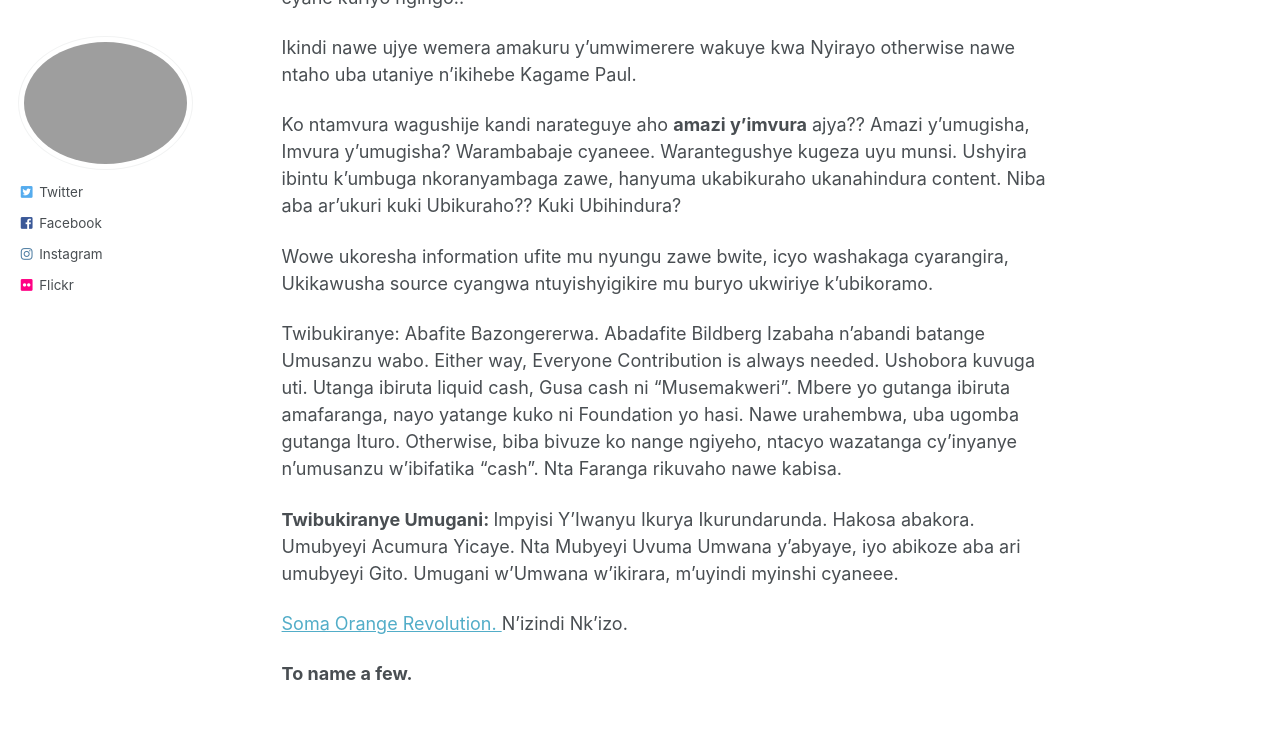
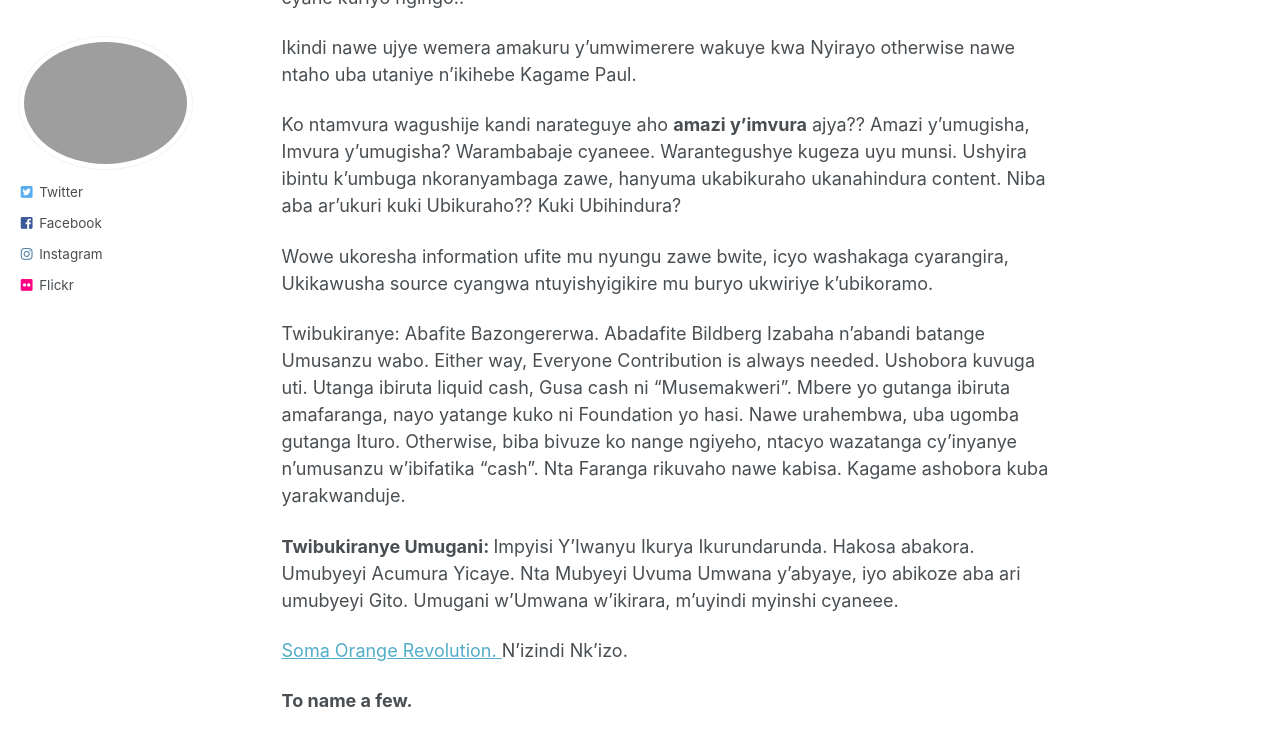
Before and after one commit to phdcsseiden/phdcsseiden.github.io, a Jekyll site: the page built from _pages/Gitwaza.md, in a window 1280 px wide and 900 px high, scrolled down 1229 px. Shown: the top 746 px of the window. Built offline with Jekyll 4.4.1, drawn with Linux system fonts in a browser that asks for light colours.

Commit message:
Update Gitwaza.md

```diff
--- a/_pages/Gitwaza.md
+++ b/_pages/Gitwaza.md
@@ -46,7 +46,7 @@ Ko ntamvura wagushije kandi narateguye aho <b>amazi y'imvura</b> ajya?? Amazi y'
 Wowe ukoresha information ufite mu nyungu zawe bwite, icyo washakaga cyarangira, Ukikawusha source cyangwa ntuyishyigikire mu buryo ukwiriye k'ubikoramo.
 
 
-Twibukiranye: Abafite Bazongererwa. Abadafite Bildberg Izabaha n'abandi batange Umusanzu wabo. Either way, Everyone Contribution is always needed. Ushobora kuvuga uti. Utanga ibiruta liquid cash, Gusa cash ni "Musemakweri". Mbere yo gutanga ibiruta amafaranga, nayo yatange kuko ni Foundation yo hasi. Nawe urahembwa, uba ugomba gutanga Ituro. Otherwise, biba bivuze ko nange ngiyeho, ntacyo wazatanga cy'inyanye n'umusanzu w'ibifatika "cash". Nta Faranga rikuvaho nawe kabisa.
+Twibukiranye: Abafite Bazongererwa. Abadafite Bildberg Izabaha n'abandi batange Umusanzu wabo. Either way, Everyone Contribution is always needed. Ushobora kuvuga uti. Utanga ibiruta liquid cash, Gusa cash ni "Musemakweri". Mbere yo gutanga ibiruta amafaranga, nayo yatange kuko ni Foundation yo hasi. Nawe urahembwa, uba ugomba gutanga Ituro. Otherwise, biba bivuze ko nange ngiyeho, ntacyo wazatanga cy'inyanye n'umusanzu w'ibifatika "cash". Nta Faranga rikuvaho nawe kabisa. Kagame ashobora kuba yarakwanduje.
 
 
 <b> Twibukiranye Umugani: </b>   Impyisi Y'Iwanyu Ikurya Ikurundarunda. Hakosa abakora. Umubyeyi Acumura Yicaye. Nta Mubyeyi Uvuma Umwana y'abyaye, iyo abikoze aba ari umubyeyi Gito. Umugani w'Umwana w'ikirara, m'uyindi myinshi cyaneee.
```
